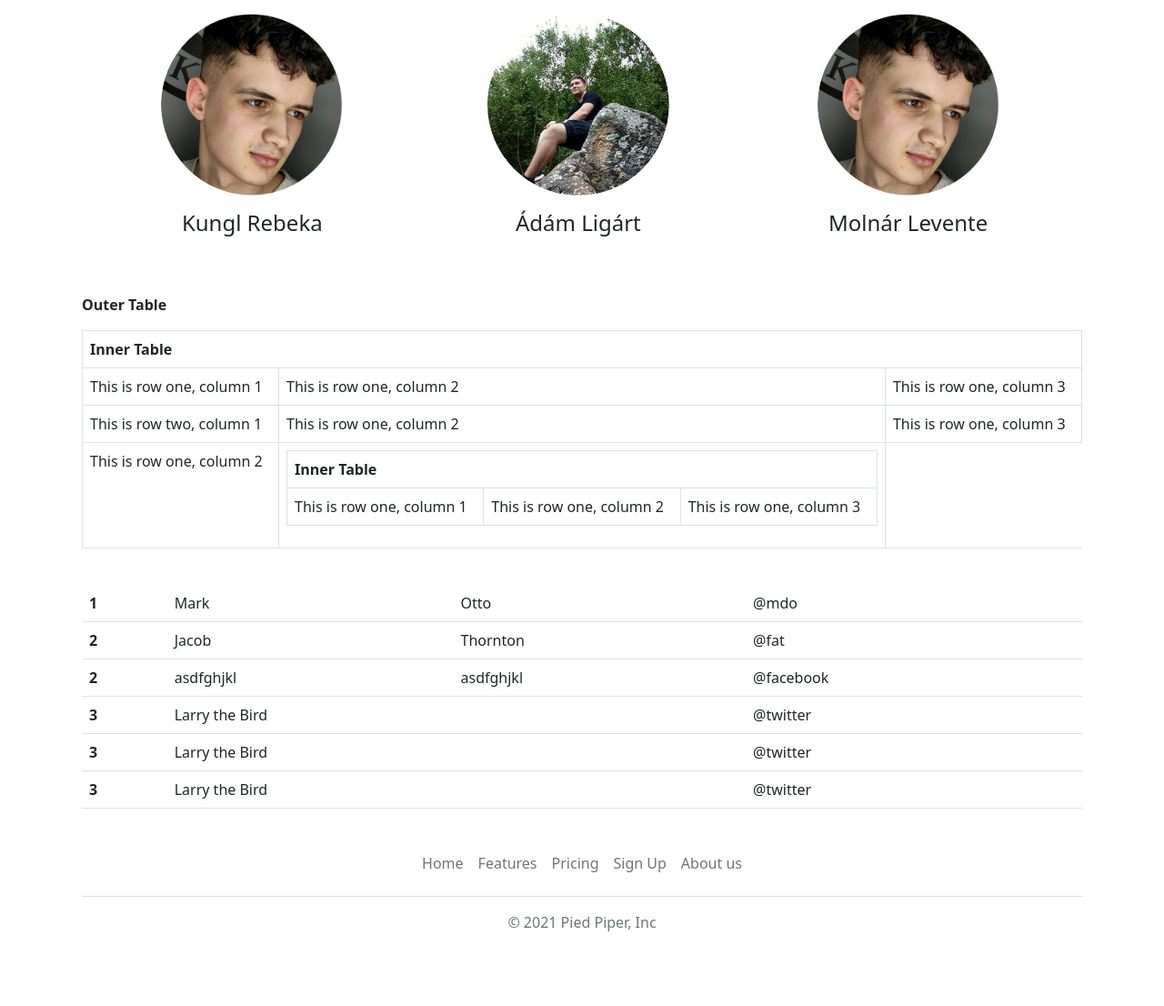
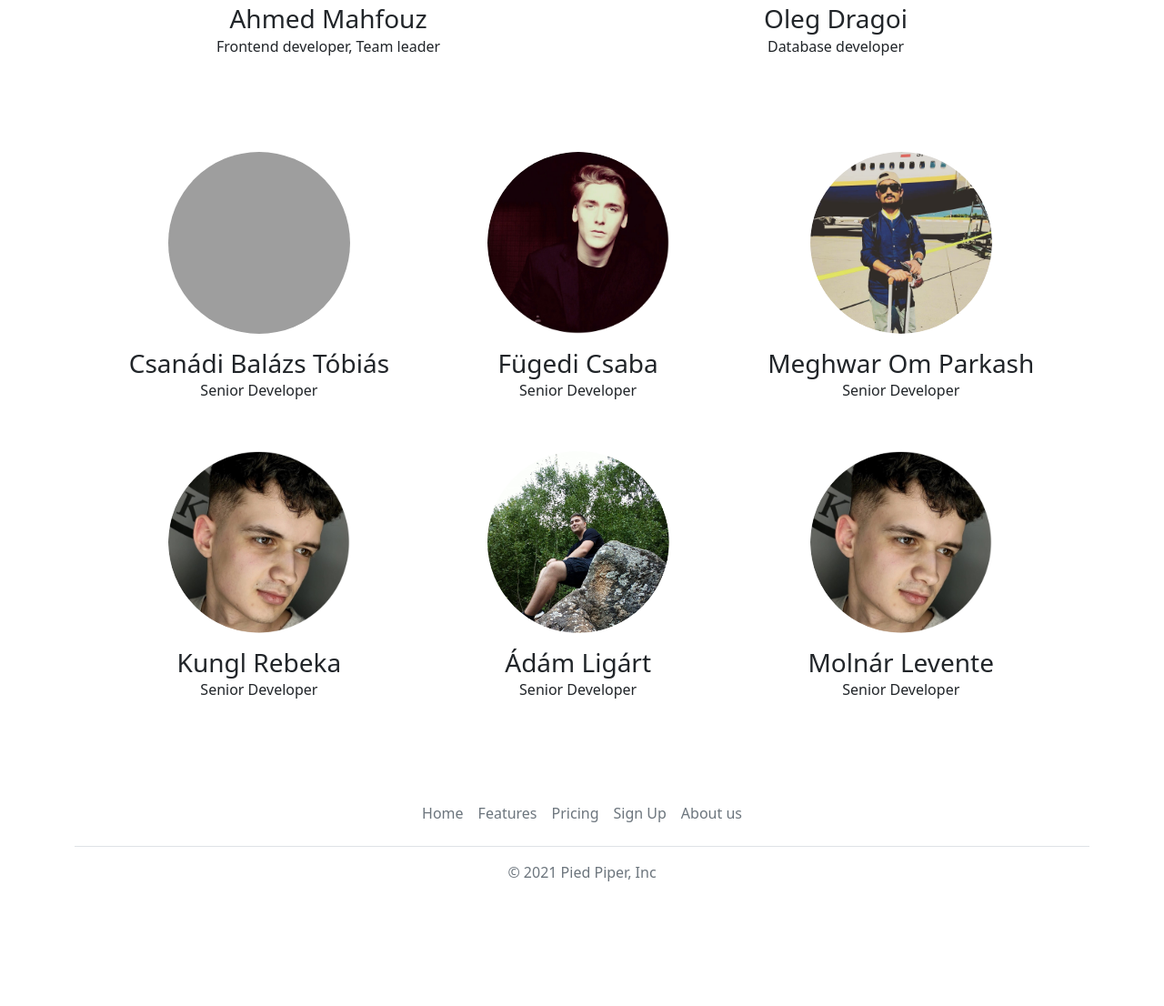
Before and after one commit to Ahelsamahy/AFP1_project_Music, a PHP site: the page made by Project Files/About us.html in a window 1280 px wide. Shown: the part 818-1924 px from the top of the page at 91% size. After the commit the page ends 1787 px from the top, so only its background shows below. Run offline with PHP 8.4, Linux system fonts and the light colour scheme; grey boxes are pictures that could not be loaded.

Commit message:
modified overall look
and added About us lorem to edit later

```diff
--- a/Project Files/About us.css
+++ b/Project Files/About us.css
@@ -27,11 +27,23 @@
 html {
   scroll-behavior: smooth;
 }
+h6{
+  margin-top: -20px;
+}
+
+/*for testing*/
+#juniors_table{
+  margin-bottom:50px;
+}
 
 #personal_image_juniors{
  width: 300px;
  height: 300px;
 }
+
+#seniors_table{
+  margin-bottom:50px;
+}
 #personal_image_seniors{
   width: 200px;
   height: 200px;
--- a/Project Files/About us.html
+++ b/Project Files/About us.html
@@ -17,26 +17,45 @@
 
 <body>
   <div class="container">
+
     <header class="d-flex flex-wrap justify-content-center py-3 mb-4 border-bottom">
-      <a class="d-flex align-items-center mb-3 mb-md-0 me-md-auto text-dark text-decoration-none">
+      <a class="d-flex align-items-center mb-3 mb-md-0 me-md-auto text-dark
+      text-decoration-none">
         <svg class="bi me-2" width="40" height="32">
           <use xlink:href="#bootstrap" />
         </svg>
         <span class="fs-4">Pied Piper</span>
       </a>
       <ul class="nav nav-pills">
+        <!-- don't forget to change the nav for href here -->
         <li class="nav-item"><a href="./index.html" class="nav-link">Home</a></li>
-        <li class="nav-item"><a href="#Features" class="nav-link">Features</a></li>
-        <li class="nav-item"><a href="#Pricing" class="nav-link">Pricing</a></li>
-        <li class="nav-item"><a href="#Sign up" class="nav-link">Sign up</a></li>
-        <li class="nav-item"><a href="#Sign up" class="nav-link active" aria-current="page">About us</a></li>
+        <li class="nav-item"><a href="./index.html#Features" class="nav-link">Features</a></li>
+        <li class="nav-item"><a href="./index.html#Pricing" class="nav-link">Pricing</a></li>
+        <li class="nav-item"><a href="./index.html#Sign up" class="nav-link">Sign up</a></li>
+        <li class="nav-item"><a href="#" class="nav-link active" aria-current="page">About us</a>
+        </li>
       </ul>
     </header>
   </div>
   <main>
-    <div class="container">
 
-      <table class="table table-bordered">
+    <div class="container" id="Top">
+      <h1 class="display-6 fw-bold text-center mb-2 mt-5">About us</h1>
+      <center>
+        <hr style="width:15%">
+      </center>
+      <div class="col-lg-9 mx-auto mb-5">
+        <p class="lead mb-4 text-center">Lorem ipsum dolor sit amet consectetur
+          adipisicing elit. Illum quia rem, eligendi, dolores suscipit maxime nulla at,
+          inventore nisi esse quod? Dolores soluta illum, iusto possimus voluptate quibusdam
+          facilis quae! Lorem ipsum dolor sit amet consectetur adipisicing elit. Officia ex
+          numquam eligendi, molestias explicabo velit non delectus voluptas incidunt atque
+          obcaecati, dicta consequatur voluptatum corporis soluta. Lorem ipsum dolor sit
+          amet consectetur adipisicing elit. Perferendis vel beatae aliquid nemo quasi
+          doloribus, eaque officia, voluptates maxime dolores autem molestias, ullam
+          excepturi possimus neque nostrum error iure nesciunt!</p>
+      </div>
+      <table class="table table-borderless " id="juniors_table">
         <tr>
           <td>
             <table class="table table-borderless">
@@ -45,7 +64,12 @@
               </th>
               <tr>
                 <td class="text-center">
-                  <h4>Ahmed Mahfouz</h4>
+                  <h3>Ahmed Mahfouz</h3>
+                </td>
+              </tr>
+              <tr>
+                <td class="text-center">
+                  <h6>Frontend developer, Team leader</h5>
                 </td>
               </tr>
             </table>
@@ -57,7 +81,12 @@
               </th>
               <tr>
                 <td class="text-center">
-                  <h4>Oleg Dragoi</h4>
+                  <h3>Oleg Dragoi</h3>
+                </td>
+              </tr>
+              <tr>
+                <td class="text-center">
+                  <h6>Database developer</h5>
                 </td>
               </tr>
             </table>
@@ -65,43 +94,58 @@
         </tr>
       </table>
       <!-- Seniors section -->
-      <table class="table table-borderless">
+      <table class="table table-borderless" id="seniors_table">
         <tr>
           <td>
-            <!-- 1  -->
+            <!--  1  -->
             <table class="table table-borderless">
               <th class="text-center"> <img src="./Used images/About us/Ahmed.jpg" class="rounded-circle"
                   id="personal_image_seniors" alt="Ahmed">
               </th>
               <tr>
                 <td class="text-center">
-                  <h4>Csanádi Balázs Tóbiás</h4>
+                  <h3>Csanádi Balázs Tóbiás</h3>
+                </td>
+              </tr>
+              <tr>
+                <td class="text-center">
+                  <h6>Senior Developer</h5>
                 </td>
               </tr>
             </table>
           </td>
           <td>
-            <!-- 2  -->
+            <!--  2  -->
             <table class="table table-borderless">
               <th class="text-center"> <img src="./Used images/About us/Csaba Fügedi.jpg" class="rounded-circle"
                   id="personal_image_seniors" alt="Oleg">
               </th>
               <tr>
                 <td class="text-center">
-                  <h4>Fügedi Csaba</h4>
+                  <h3>Fügedi Csaba</h3>
+                </td>
+              </tr>
+              <tr>
+                <td class="text-center">
+                  <h6>Senior Developer</h6>
                 </td>
               </tr>
             </table>
           </td>
           <td>
-            <!-- 3  -->
+            <!--  3  -->
             <table class="table table-borderless">
               <th class="text-center"> <img src="./Used images/About us/ohm.jpg" class="rounded-circle"
                   id="personal_image_seniors" alt="Oleg">
               </th>
               <tr>
                 <td class="text-center">
-                  <h4>Meghwar Om Parkash</h4>
+                  <h3>Meghwar Om Parkash</h3>
+                </td>
+              </tr>
+              <tr>
+                <td class="text-center">
+                  <h6>Senior Developer</h6>
                 </td>
               </tr>
             </table>
@@ -109,14 +153,19 @@
         </tr>
         <tr>
           <td>
-            <!-- 4  -->
+            <!--  4  -->
             <table class="table table-borderless">
               <th class="text-center"> <img src="./Used images/About us/Oleg.jpg" class="rounded-circle"
                   id="personal_image_seniors" alt="Oleg">
               </th>
               <tr>
                 <td class="text-center">
-                  <h4>Kungl Rebeka</h4>
+                  <h3>Kungl Rebeka</h3>
+                </td>
+              </tr>
+              <tr>
+                <td class="text-center">
+                  <h6>Senior Developer</h5>
                 </td>
               </tr>
             </table>
@@ -129,7 +178,12 @@
               </th>
               <tr>
                 <td class="text-center">
-                  <h4>Ádám Ligárt</h4>
+                  <h3>Ádám Ligárt</h3>
+                </td>
+              </tr>
+              <tr>
+                <td class="text-center">
+                  <h6>Senior Developer</h6>
                 </td>
               </tr>
             </table>
@@ -143,90 +197,31 @@
               </th>
               <tr>
                 <td class="text-center">
-                  <h4>Molnár Levente</h4>
+                  <h3>Molnár Levente</h3>
+                </td>
+              </tr>
+              <tr>
+                <td class="text-center">
+                  <h6>Senior Developer</h6>
                 </td>
               </tr>
             </table>
           </td>
       </table>
       <!-- ---------------------------------------------------------------------------- -->
-      <table class="table table-borderless">
-        <th>Outer Table</th>
-        <tr>
-          <td>
-            <table class="table table-bordered">
-              <th colspan="3">Inner Table</th>
-              <tr>
-                <td>This is row one, column 1</td>
-                <td>This is row one, column 2</td>
-                <td>This is row one, column 3</td>
-              </tr>
-              <tr>
-                <td>This is row two, column 1</td>
-                <td>This is row one, column 2</td>
-                <td>This is row one, column 3</td>
-              </tr>
-          </td>
-          <td>This is row one, column 2</td>
-          <td>
-            <table class="table table-bordered">
-              <th colspan="3">Inner Table</th>
-              <tr>
-                <td>This is row one, column 1</td>
-                <td>This is row one, column 2</td>
-                <td>This is row one, column 3</td>
-              </tr>
-            </table>
-          </td>
-        </tr>
-      </table>
-      <br>
-      <!-- ------------------------------------------------------------------------------ -->
-      <table class="table table-hover">
-        <tbody>
-          <!--  for juniors   -->
-          <!--  for Oleg   -->
-          <th scope="row">1</th>
-          <td>Mark</td>
-          <td>Otto</td>
-          <td>@mdo</td>
-          <tr>
-            <!--  for Seniors   -->
-            <th scope="row">2</th>
-            <td>Jacob</td>
-            <td>Thornton</td>
-            <td>@fat</td>
-          </tr>
-          <tr>
-            <th scope="row">2</th>
-            <td>asdfghjkl</td>
-            <td>asdfghjkl</td>
-            <td>@facebook</td>
-          </tr>
-          <tr>
-            <th scope="row">3</th>
-            <td colspan="2">Larry the Bird</td>
-            <td>@twitter</td>
-          </tr>
-          <tr>
-            <th scope="row">3</th>
-            <td colspan="2">Larry the Bird</td>
-            <td>@twitter</td>
-          </tr>
-          <tr>
-            <th scope="row">3</th>
-            <td colspan="2">Larry the Bird</td>
-            <td>@twitter</td>
-          </tr>
-        </tbody>
-      </table>
       <footer class="py-3 my-4">
         <ul class="nav justify-content-center border-bottom pb-3 mb-3">
-          <li class="nav-item"><a href="#Top" class="nav-link px-2 text-muted">Home</a></li>
-          <li class="nav-item"><a href="#Features" class="nav-link px-2 text-muted">Features</a></li>
-          <li class="nav-item"><a href="#Pricing" class="nav-link px-2 text-muted">Pricing</a></li>
-          <li class="nav-item"><a href="#Sign up" class="nav-link px-2 text-muted">Sign Up</a></li>
-          <li class="nav-item"><a href="./About us.html" class="nav-link px-2 text-muted">About us</a></li>
+          <!-- also fix nav here -->
+          <li class="nav-item"><a href="#Top" class="nav-link px-2
+          text-muted">Home</a></li>
+          <li class="nav-item"><a href="./index.html#Features" class="nav-link px-2
+          text-muted">Features</a></li>
+          <li class="nav-item"><a href="./index.html#Pricing" class="nav-link px-2
+          text-muted">Pricing</a></li>
+          <li class="nav-item"><a href="./index.html#Sign up" class="nav-link px-2 text-muted">Sign
+              Up</a></li>
+          <li class="nav-item"><a href="#Top" class="nav-link px-2
+          text-muted">About us</a></li>
         </ul>
         <p class="text-center text-muted">&copy; 2021 Pied Piper, Inc</p>
       </footer>
--- a/Project Files/Index.html
+++ b/Project Files/Index.html
@@ -58,6 +58,7 @@
         <p class="lead mb-4">and become a true fan, the addition of adding your own voice to it as a review and
           writing a comment to fully experience how it is to be a true fan.</p>
       </div>
+      <!-- how much is visible from the image -->
       <div class="overflow-hidden" style="max-height: 50vh;">
         <div class="container px-5">
           <img src="./Used images/girl with music.jpg" class="img-fluid border rounded-3 shadow-lg mb-4"
```
